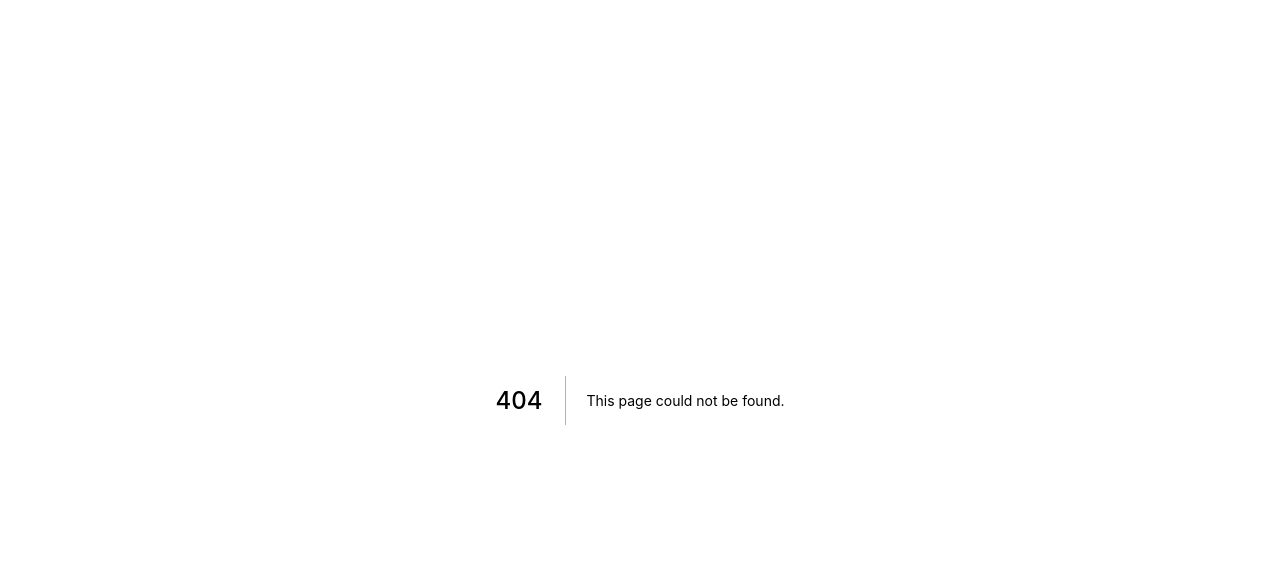
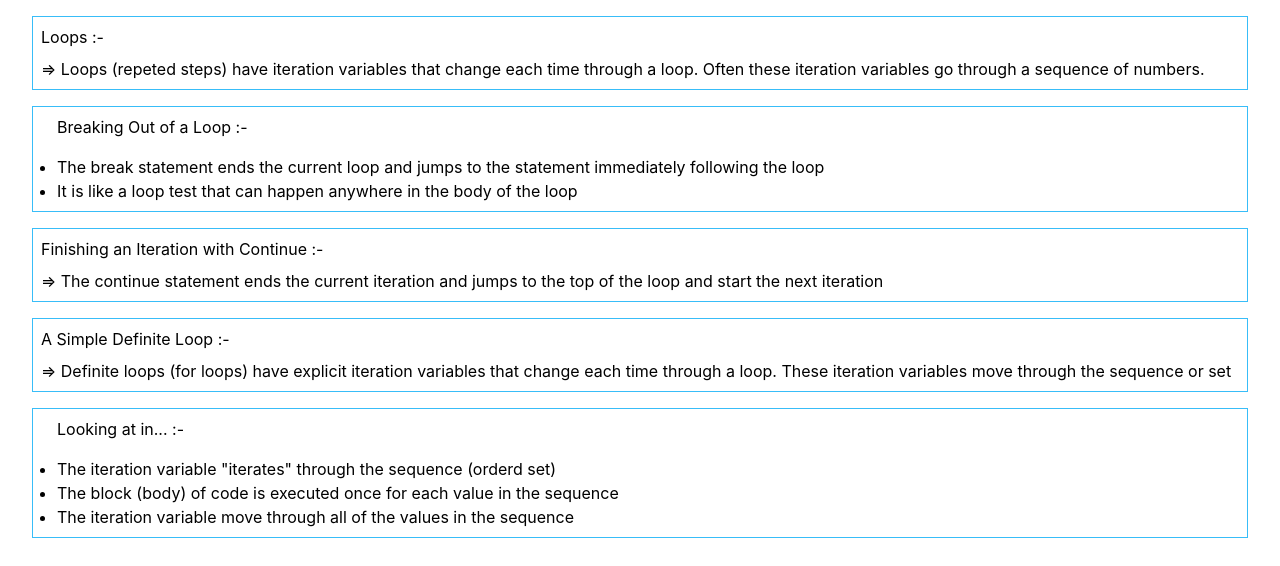
Before and after one commit to suvamAdhikary/wh, a Next.js app: page /python/loops in a window 1280 px wide. Before the commit this address had no page. Shown: the top 566 px of the page. Built offline with nearby package versions, Linux system fonts and the light colour scheme.

Commit message:
week 7 loops

```diff
--- /dev/null
+++ b/pages/python/loops/index.tsx
@@ -0,0 +1,64 @@
+import { NextPage } from "next";
+import React from "react";
+import QA from "../../../components/QA";
+import UnOrderdList from "../../../components/UnOrderdList";
+
+const Loops: NextPage = () => {
+  const loopsData = {
+    heading: "Loops",
+    data: "Loops (repeted steps) have iteration variables that change each time through a loop. Often these iteration variables go through a sequence of numbers.",
+  };
+
+  const breakingOutOfALoopData = {
+    heading: "Breaking Out of a Loop",
+    list: [
+      "The break statement ends the current loop and jumps to the statement immediately following the loop",
+      "It is like a loop test that can happen anywhere in the body of the loop",
+    ],
+  };
+
+  const finishingAnIterationWithContinueData = {
+    heading: "Finishing an Iteration with Continue",
+    list: "The continue statement ends the current iteration and jumps to the top of the loop and start the next iteration",
+  };
+
+  const aSimpleDefiniteLoopData = {
+    heading: "A Simple Definite Loop",
+    list: "Definite loops (for loops) have explicit iteration variables that change each time through a loop. These iteration variables move through the sequence or set",
+  };
+
+  const lookingAtInData = {
+    heading: "Looking at in...",
+    list: [
+      'The iteration variable "iterates" through the sequence (orderd set)',
+      "The block (body) of code is executed once for each value in the sequence",
+      "The iteration variable move through all of the values in the sequence",
+    ],
+  };
+
+  return (
+    <>
+      <main className="flex flex-col gap-4 px-8 py-4">
+        <QA question={loopsData.heading} answer={loopsData.data} />
+        <UnOrderdList
+          heading={breakingOutOfALoopData.heading}
+          listData={breakingOutOfALoopData.list}
+        />
+        <QA
+          question={finishingAnIterationWithContinueData.heading}
+          answer={finishingAnIterationWithContinueData.list}
+        />
+        <QA
+          question={aSimpleDefiniteLoopData.heading}
+          answer={aSimpleDefiniteLoopData.list}
+        />
+        <UnOrderdList
+          heading={lookingAtInData.heading}
+          listData={lookingAtInData.list}
+        />
+      </main>
+    </>
+  );
+};
+
+export default Loops;
```
